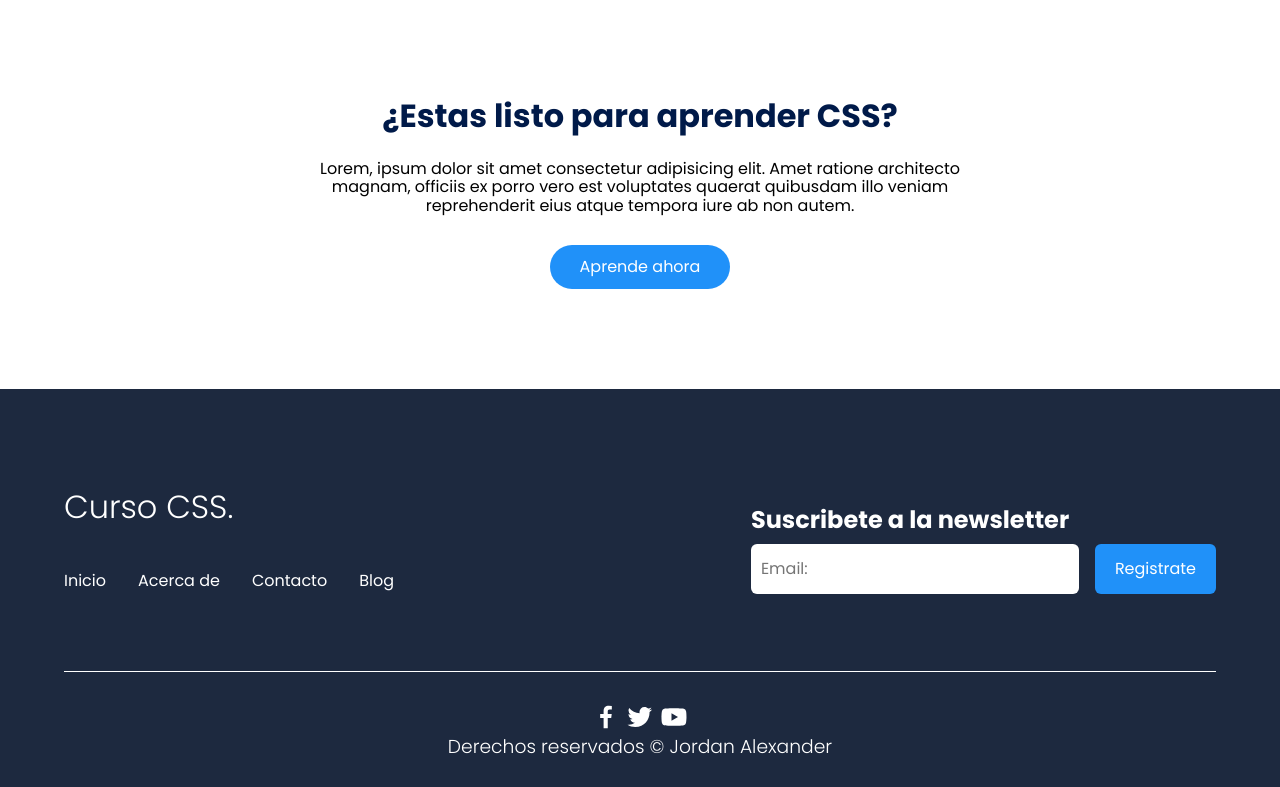
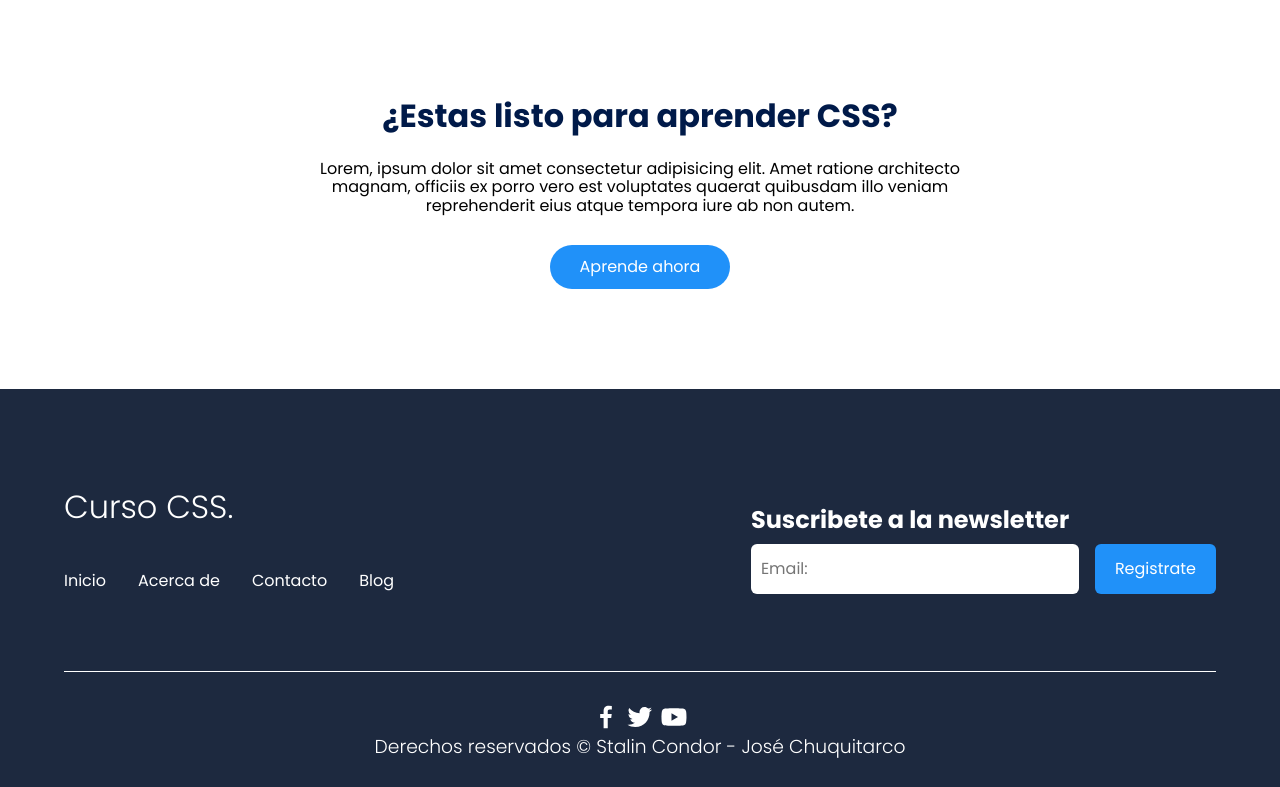
Before and after one commit to StalinC01/Proyecto1, a plain HTML site: page index.html in a window 1280 px wide. Shown: the part 3585-4372 px from the top of the page. Drawn offline with Linux system fonts and the light colour scheme.

Commit message:
cambio por commint

```diff
--- a/index.html
+++ b/index.html
@@ -333,7 +333,7 @@
                 <a href="#" class="footer__icons"><img src="./images/youtube.svg" class="footer__img"></a>
             </div>
 
-            <h3 class="footer__copyright">Derechos reservados &copy; Jordan Alexander</h3>
+            <h3 class="footer__copyright">Derechos reservados &copy; Stalin Condor - José Chuquitarco</h3>
         </section>
     </footer>
 
```
